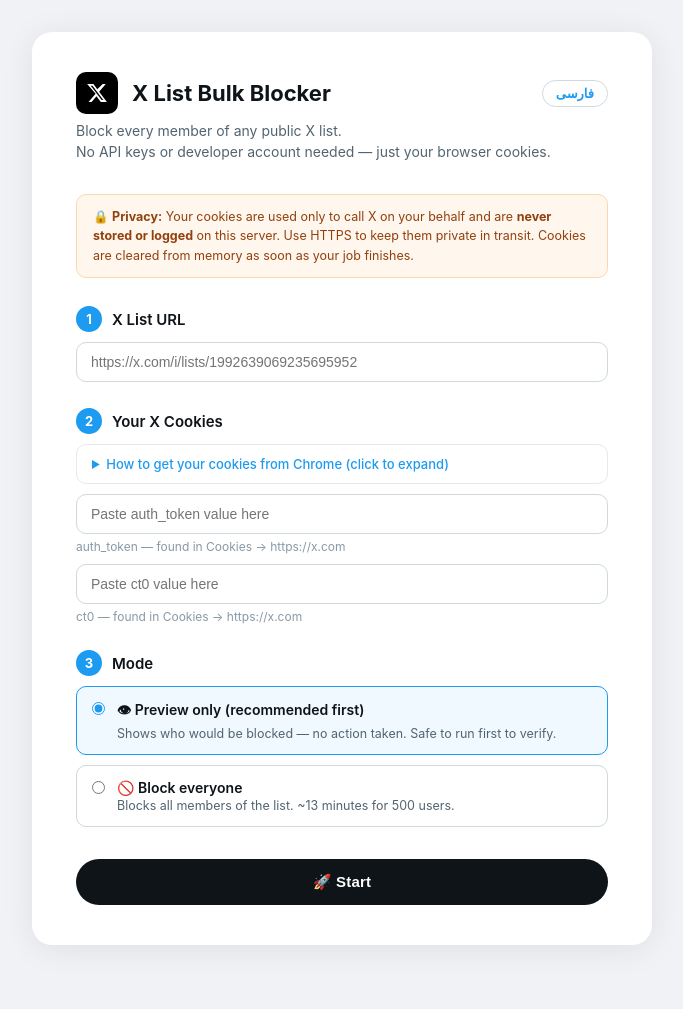
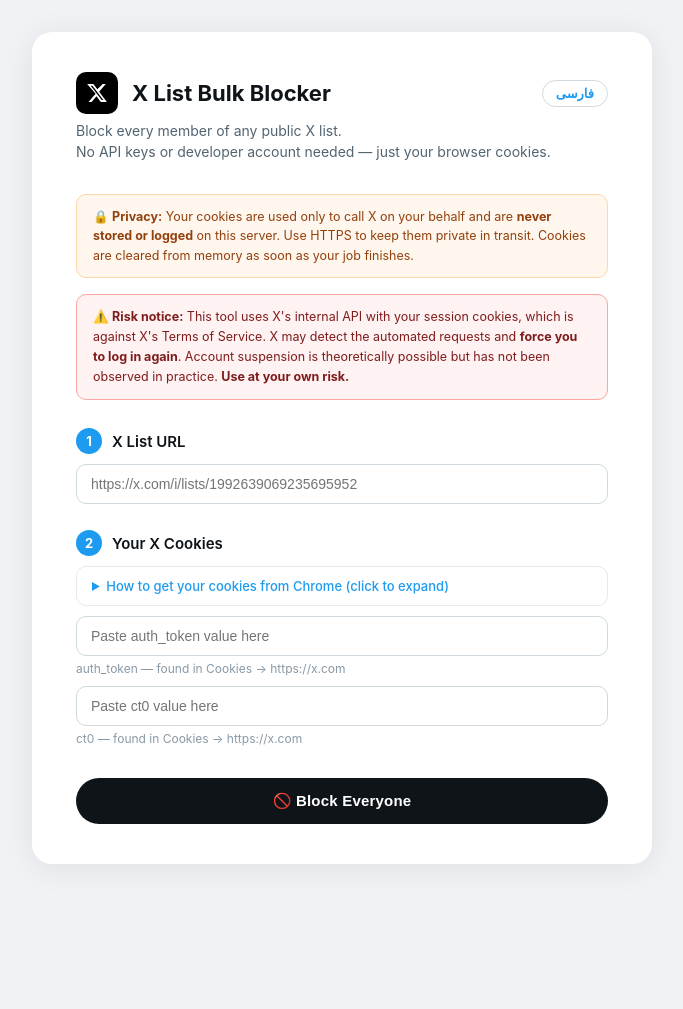
Before and after one commit to sepehrheydari/x-bulk-blocker, a Flask app: page / in a window 1280 px wide. Shown: the whole page, without its empty margins (298-981 px from the left). After the commit the page ends 864 px from the top, so only its background shows below. Run offline with Flask 3, Linux system fonts and the light colour scheme; some libraries are stand-ins or nearby versions.

Commit message:
feat: remove preview mode, add risk disclaimer
- Remove dry-run / preview mode from the web UI — always blocks
- CLI still supports --dry-run for local power users
- Add risk notice in EN + FA: X may force re-login; suspension
  theoretically possible but not observed in practice
- Update tests accordingly (65 passing)

```diff
--- a/app.py
+++ b/app.py
@@ -87,7 +87,7 @@
     list_url   = request.form.get("list_url",   "").strip()
     auth_token = request.form.get("auth_token", "").strip()
     ct0        = request.form.get("ct0",        "").strip()
-    dry_run    = request.form.get("mode") == "dry_run"
+    dry_run    = False  # dry-run mode removed; always block
 
     if len(list_url) > 300 or len(auth_token) > 200 or len(ct0) > 200:
         return {"error": "Input too long."}, 400
--- a/static/app.js
+++ b/static/app.js
@@ -4,6 +4,7 @@
     title:                'X List Bulk Blocker',
     subtitle:             'Block every member of any public X list.<br>No API keys or developer account needed — just your browser cookies.',
     privacy:              '🔒 <strong>Privacy:</strong> Your cookies are used only to call X on your behalf and are <strong>never stored or logged</strong> on this server. Use HTTPS to keep them private in transit. Cookies are cleared from memory as soon as your job finishes.',
+    risk_notice:          '⚠️ <strong>Risk notice:</strong> This tool uses X\'s internal API with your session cookies, which is against X\'s Terms of Service. X may detect the automated requests and <strong>force you to log in again</strong>. Account suspension is theoretically possible but has not been observed in practice. <strong>Use at your own risk.</strong>',
     step1_label:          'X List URL',
     list_url_placeholder: 'https://x.com/i/lists/1992639069235695952',
     step2_label:          'Your X Cookies',
@@ -14,12 +15,7 @@
     auth_token_hint:      'auth_token — found in Cookies → https://x.com',
     ct0_placeholder:      'Paste ct0 value here',
     ct0_hint:             'ct0 — found in Cookies → https://x.com',
-    step3_label:          'Mode',
-    dry_run_title:        '👁 Preview only (recommended first)',
-    dry_run_desc:         'Shows who would be blocked — no action taken. Safe to run first to verify.',
-    block_title:          '🚫 Block everyone',
-    block_desc:           'Blocks all members of the list. ~13 minutes for 500 users.',
-    start_btn:            '🚀 Start',
+    start_btn:            '🚫 Block Everyone',
     progress_title:       'Live Progress',
     status_running:       'Running…',
     status_done:          'Done',
@@ -33,6 +29,7 @@
     title:                'مسدودساز دسته\u200cجمعی لیست X',
     subtitle:             'مسدود کردن تمام اعضای هر لیست عمومی X.<br>بدون نیاز به کلیدهای API یا حساب توسعه\u200cدهنده — فقط کوکی\u200cهای مرورگرتان کافی است.',
     privacy:              '🔒 <strong>حریم خصوصی:</strong> کوکی\u200cهای شما فقط برای فراخوانی X از طرف شما استفاده می\u200cشود و <strong>هرگز ذخیره یا ثبت نمی\u200cشوند</strong> در این سرور. از HTTPS برای حفظ امنیت آن\u200cها در انتقال استفاده کنید. کوکی\u200cها به محض پایان کار از حافظه پاک می\u200cشوند.',
+    risk_notice:          '⚠️ <strong>هشدار:</strong> این ابزار از API داخلی X با کوکی\u200cهای جلسه شما استفاده می\u200cکند که با شرایط استفاده X مغایرت دارد. X ممکن است درخواست\u200cهای خودکار را تشخیص داده و <strong>شما را مجبور به ورود مجدد کند</strong>. تعلیق حساب از نظر تئوری ممکن است اما در عمل مشاهده نشده است. <strong>با مسئولیت خودتان استفاده کنید.</strong>',
     step1_label:          'آدرس لیست X',
     list_url_placeholder: 'https://x.com/i/lists/1992639069235695952',
     step2_label:          'کوکی\u200cهای X شما',
@@ -43,12 +40,7 @@
     auth_token_hint:      'auth_token — در مسیر Cookies ← https://x.com پیدا می\u200cشود',
     ct0_placeholder:      'مقدار ct0 را اینجا جای\u200cگذاری کنید',
     ct0_hint:             'ct0 — در مسیر Cookies ← https://x.com پیدا می\u200cشود',
-    step3_label:          'حالت',
-    dry_run_title:        '👁 فقط پیش\u200cنمایش (اول پیشنهاد می\u200cشود)',
-    dry_run_desc:         'نشان می\u200cدهد چه کسانی مسدود می\u200cشوند — بدون هیچ اقدامی. برای تأیید ابتدا اجرا کنید.',
-    block_title:          '🚫 مسدود کردن همه',
-    block_desc:           'تمام اعضای لیست را مسدود می\u200cکند. حدود ۱۳ دقیقه برای ۵۰۰ کاربر.',
-    start_btn:            '🚀 شروع',
+    start_btn:            '🚫 مسدود کردن همه',
     progress_title:       'پیشرفت زنده',
     status_running:       'در حال اجرا…',
     status_done:          'انجام شد',
--- a/templates/index.html
+++ b/templates/index.html
@@ -21,8 +21,12 @@
   </div>
   <p class="subtitle" data-i18n-html="subtitle">Block every member of any public X list.<br>No API keys or developer account needed — just your browser cookies.</p>
 
-  <div style="background:#fff7ed;border:1.5px solid #fed7aa;border-radius:10px;padding:12px 16px;font-size:12.5px;color:#92400e;margin-bottom:28px;line-height:1.55;" data-i18n-html="privacy">
+  <div style="background:#fff7ed;border:1.5px solid #fed7aa;border-radius:10px;padding:12px 16px;font-size:12.5px;color:#92400e;margin-bottom:16px;line-height:1.55;" data-i18n-html="privacy">
     🔒 <strong>Privacy:</strong> Your cookies are used only to call X on your behalf and are <strong>never stored or logged</strong> on this server. Use HTTPS to keep them private in transit. Cookies are cleared from memory as soon as your job finishes.
+  </div>
+
+  <div style="background:#fef2f2;border:1.5px solid #fca5a5;border-radius:10px;padding:12px 16px;font-size:12.5px;color:#7f1d1d;margin-bottom:28px;line-height:1.6;" data-i18n-html="risk_notice">
+    ⚠️ <strong>Risk notice:</strong> This tool uses X's internal API with your session cookies, which is against X's Terms of Service. X may detect the automated requests and <strong>force you to log in again</strong>. Account suspension is theoretically possible but has not been observed in practice. <strong>Use at your own risk.</strong>
   </div>
 
   <form id="form">
@@ -66,28 +70,7 @@
       </div>
     </div>
 
-    <!-- Step 3 -->
-    <div class="step">
-      <div class="step-label"><span class="badge">3</span> <span data-i18n="step3_label">Mode</span></div>
-      <div class="radio-group">
-        <label class="radio-card">
-          <input type="radio" name="mode" value="dry_run" checked />
-          <div>
-            <div class="rc-title" data-i18n="dry_run_title">👁 Preview only (recommended first)</div>
-            <div class="rc-desc" data-i18n="dry_run_desc">Shows who would be blocked — no action taken. Safe to run first to verify.</div>
-          </div>
-        </label>
-        <label class="radio-card">
-          <input type="radio" name="mode" value="block" />
-          <div>
-            <div class="rc-title" data-i18n="block_title">🚫 Block everyone</div>
-            <div class="rc-desc" data-i18n="block_desc">Blocks all members of the list. ~13 minutes for 500 users.</div>
-          </div>
-        </label>
-      </div>
-    </div>
-
-    <button type="submit" id="start-btn" data-i18n="start_btn">🚀 Start</button>
+    <button type="submit" id="start-btn" data-i18n="start_btn">🚫 Block Everyone</button>
   </form>
 
   <!-- Progress -->
```
Also changed, not shown: tests/test_app.py (+1 -15 lines), tests/test_x_bulk_block.py (+8 -4 lines).
